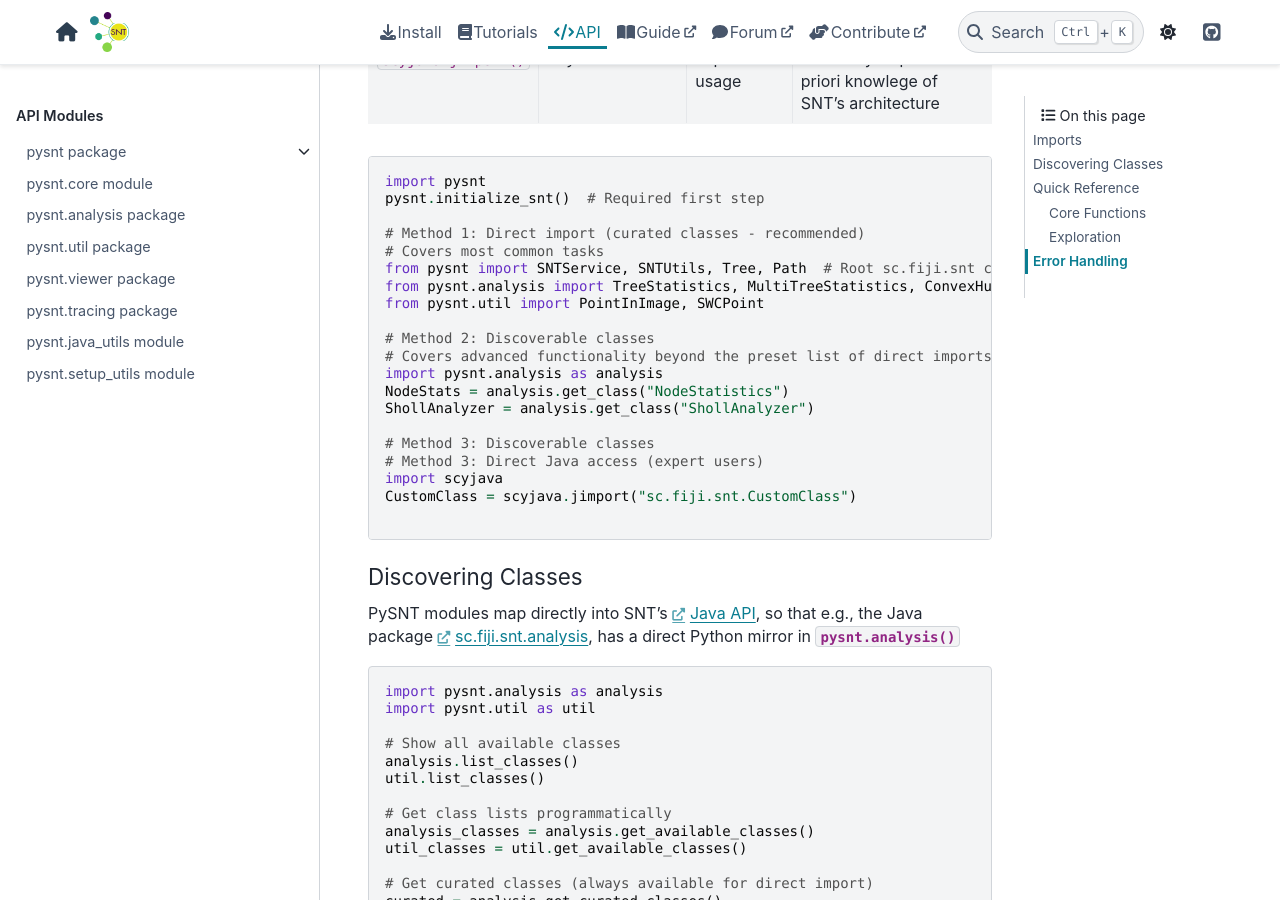
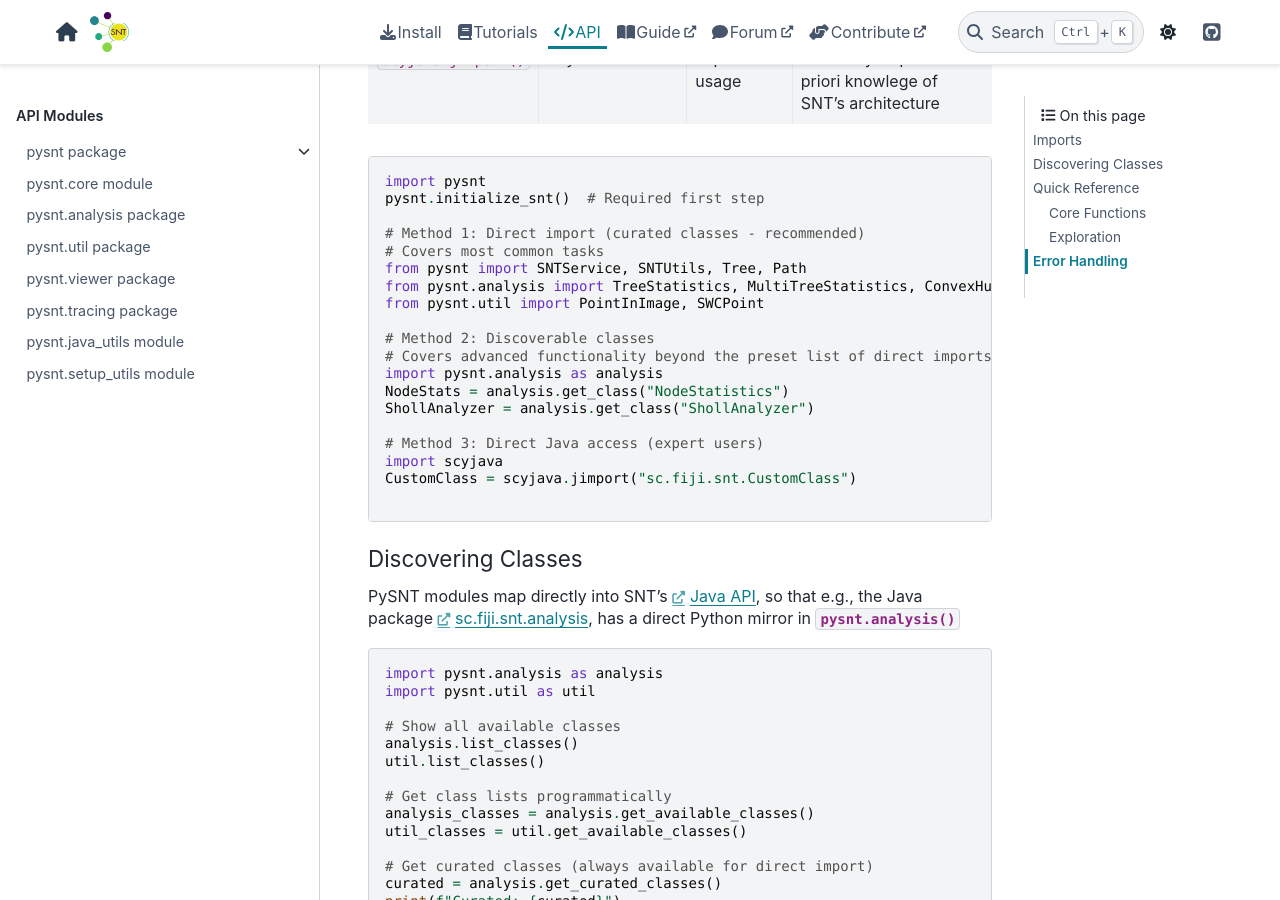
Before and after one commit to morphonets/pysnt, a Sphinx documentation site: the page built from docs/api.md, in a window 1280 px wide and 900 px high, scrolled down 415 px. Built offline with Sphinx 7.4.7 and the PyData theme 0.15.4, drawn with Linux system fonts in a browser that asks for light colours.

Commit message:
clean file structure & minor fixes

```diff
--- a/docs/api.md
+++ b/docs/api.md
@@ -30,8 +30,8 @@ pysnt.initialize_snt()  # Required first step
 
 # Method 1: Direct import (curated classes - recommended)
 # Covers most common tasks
-from pysnt import SNTService, SNTUtils, Tree, Path  # Root sc.fiji.snt classes
-from pysnt.analysis import TreeStatistics, MultiTreeStatistics, ConvexHull
+from pysnt import SNTService, SNTUtils, Tree, Path
+from pysnt.analysis import TreeStatistics, MultiTreeStatistics, ConvexHull3D
 from pysnt.util import PointInImage, SWCPoint
 
 # Method 2: Discoverable classes
@@ -40,7 +40,6 @@ import pysnt.analysis as analysis
 NodeStats = analysis.get_class("NodeStatistics")
 ShollAnalyzer = analysis.get_class("ShollAnalyzer")
 
-# Method 3: Discoverable classes
 # Method 3: Direct Java access (expert users)
 import scyjava
 CustomClass = scyjava.jimport("sc.fiji.snt.CustomClass")
```
Also changed, not shown: README.md (+2 -1 lines), 2 other files.
